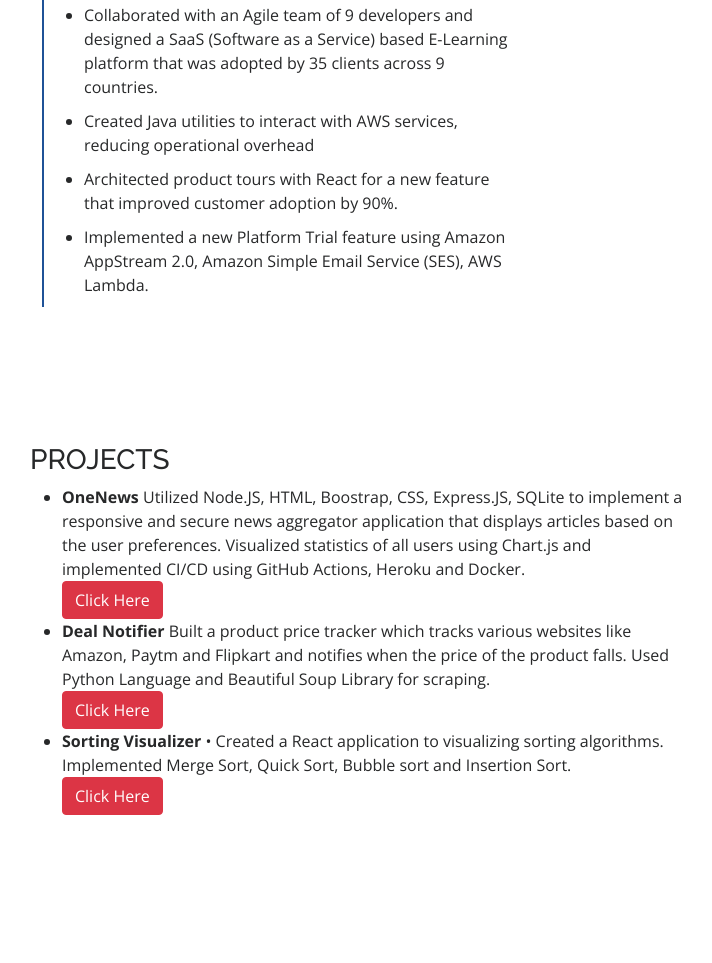
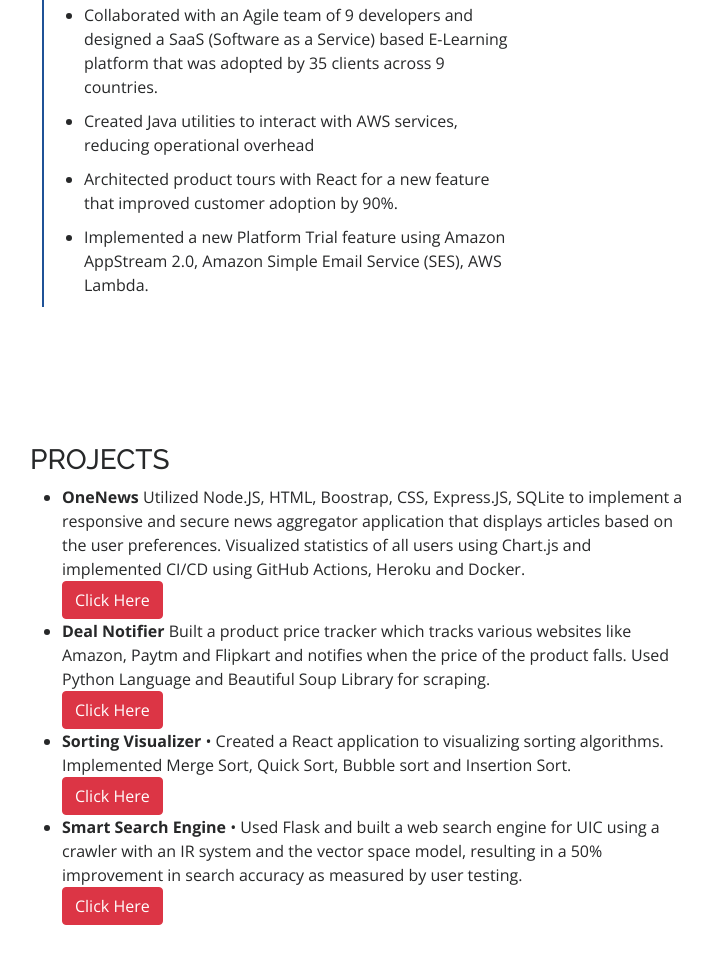
Before and after one commit to monishasuthapalli/MonishaSuthapalli.github.io, a plain HTML site: page index.html in a window 1280 px wide. Shown: the part 2326-3289 px from the top of the page, without its empty margins (270-982 px from the left). Before the commit the page ends 3217 px from the top, so only its background shows below. Drawn offline with nearby package versions, Linux system fonts and the light colour scheme.

Commit message:
smart search engine added

```diff
--- a/index.html
+++ b/index.html
@@ -203,7 +203,10 @@
                     </span></li>
                     <a href="https://github.com/MonishaSuthapalli/Visualize" class="btn btn-danger">Click Here</a>
                     </li>
-
+                    <li></i> <strong>Smart Search Engine</strong> <span>• Used Flask and built a web search engine for UIC using a crawler with an IR system and the vector space model, resulting in a 50% improvement in search accuracy as measured by user testing.
+                      </span></li>
+                      <a href="https://github.com/MonishaSuthapalli/Visualize" class="btn btn-danger">Click Here</a>
+                      </li>
             </ul>
           </div>
 
```
